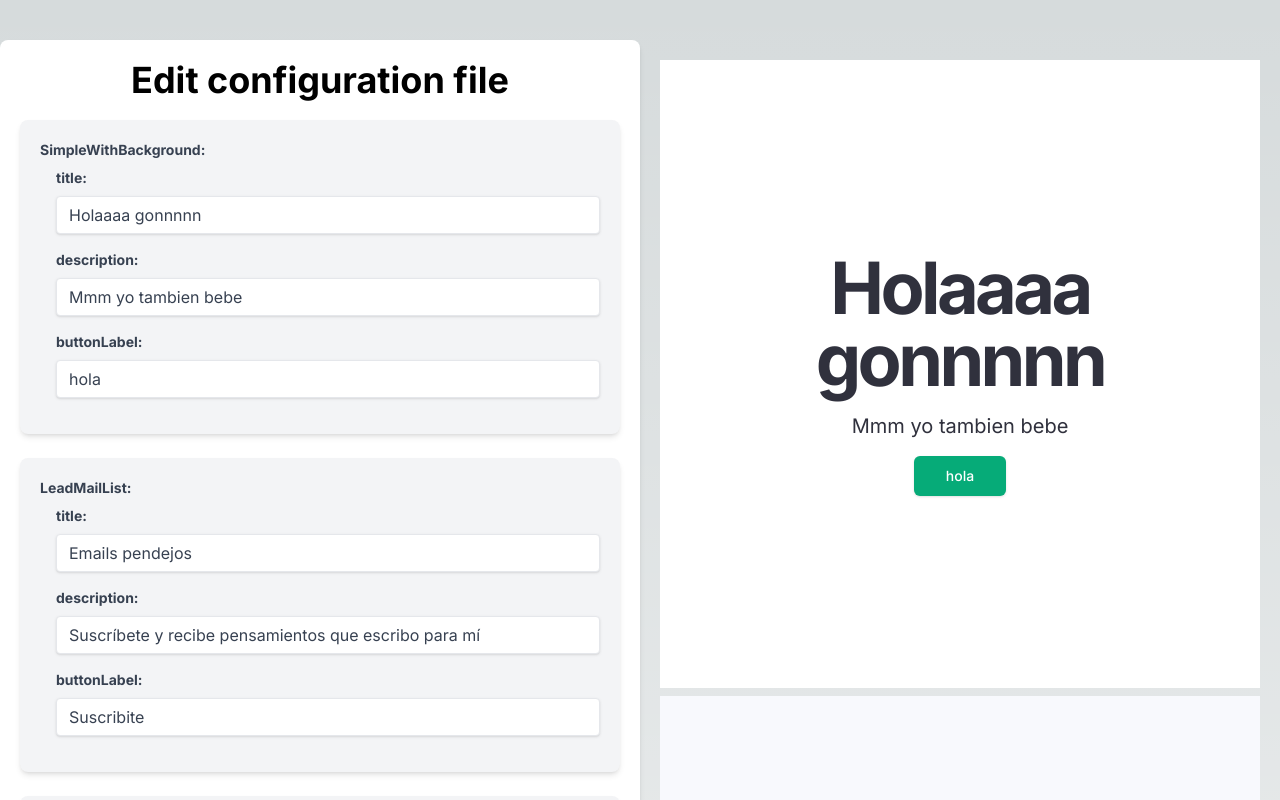
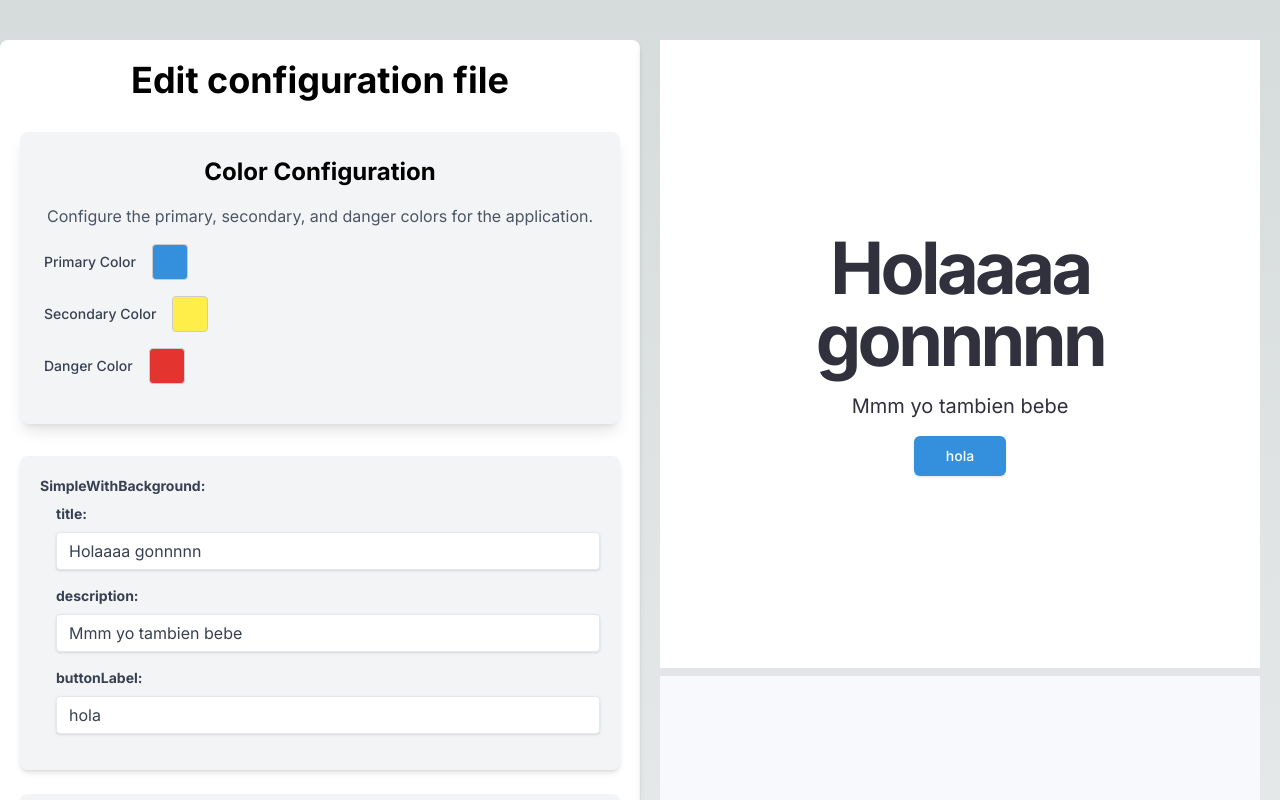
Before and after one commit to lucaford/nextjs-templates, a Next.js app: page /admin in a window 1280 px wide. Shown: the top 800 px of the page. Built offline with nearby package versions, Linux system fonts and the light colour scheme; no server answers; sample sign-in values are in the browser's storage.

Commit message:
First approach to  dyamic color settings

```diff
--- a/package.json
+++ b/package.json
@@ -26,10 +26,12 @@
   "devDependencies": {
     "@types/node": "^20",
     "@types/react": "^18",
+    "@types/react-color": "^3.0.12",
     "@types/react-dom": "^18",
     "eslint": "^8",
     "eslint-config-next": "14.2.3",
     "postcss": "^8",
+    "react-color": "^2.19.3",
     "tailwindcss": "^3.4.1",
     "typescript": "^5"
   }
--- a/src/app/admin/page.tsx
+++ b/src/app/admin/page.tsx
@@ -3,6 +3,7 @@
 import { useState, useEffect } from "react";
 import NestedFormFields from "@/components/admin/NestedFormFields";
 import componentMap from "@/helpers/componentes-mapping";
+import ColorSetter from "@/components/admin/ColorSetter";
 
 const EditI18nPage = () => {
   const [translations, setTranslations] = useState<Record<string, any>>({});
@@ -74,6 +75,7 @@ const EditI18nPage = () => {
         <h1 className="text-4xl text-black font-bold mb-5 text-center">
           Edit configuration file
         </h1>
+        <ColorSetter/>
         <NestedFormFields data={translations} onChange={handleChange} />
         <div className="flex justify-center mt-5">
           <button
@@ -85,7 +87,7 @@ const EditI18nPage = () => {
           </button>
         </div>
       </div>
-      <div className="w-1/2 p-5">
+      <div className="w-1/2 px-5 shadow-md rounded-lg">
         {Object.keys(translations).map((key) => {
           const Component = componentMap[key];
           return Component ? (
--- a/src/app/globals.css
+++ b/src/app/globals.css
@@ -6,7 +6,8 @@
   --foreground-rgb: 0, 0, 0;
   --background-start-rgb: 214, 219, 220;
   --background-end-rgb: 255, 255, 255;
-}
+  --color-primary: #3490dc;
+  --color-secondary: #ffed4a;}
 
 @media (prefers-color-scheme: dark) {
   :root {
--- /dev/null
+++ b/src/components/admin/ColorPicker.tsx
@@ -0,0 +1,52 @@
+import React, { useState } from 'react';
+import { ChromePicker } from 'react-color';
+
+type ColorPickerProps = {
+  label: string;
+  color: string;
+  onChange: (color: string) => void;
+};
+
+const ColorPicker: React.FC<ColorPickerProps> = ({ label, color, onChange }) => {
+  const [displayColorPicker, setDisplayColorPicker] = useState(false);
+  const [currentColor, setCurrentColor] = useState(color);
+
+  const handleClick = () => {
+    setDisplayColorPicker(!displayColorPicker);
+  };
+
+  const handleClose = () => {
+    setDisplayColorPicker(false);
+  };
+
+  const handleChange = (color: any) => {
+    setCurrentColor(color.hex);
+    onChange(color.hex);
+  };
+
+  return (
+    <div className="flex items-center">
+      <label className="block text-sm font-medium text-gray-700 mr-4">{label}</label>
+      <div style={{ display: 'inline-block' }} onClick={handleClick}>
+        <div
+          style={{
+            width: '36px',
+            height: '36px',
+            borderRadius: '4px',
+            background: currentColor,
+            cursor: 'pointer',
+            border: '1px solid #ccc',
+          }}
+        />
+      </div>
+      {displayColorPicker ? (
+        <div style={{ position: 'absolute', zIndex: '2' }}>
+          <div style={{ position: 'fixed', top: '0px', right: '0px', bottom: '0px', left: '0px' }} onClick={handleClose} />
+          <ChromePicker color={currentColor} onChange={handleChange} />
+        </div>
+      ) : null}
+    </div>
+  );
+};
+
+export default ColorPicker;
--- /dev/null
+++ b/src/components/admin/ColorSetter.tsx
@@ -0,0 +1,41 @@
+import React, { useState } from 'react';
+import ColorPicker from './ColorPicker';
+
+const ColorConfigurationCard: React.FC = () => {
+  const [primaryColor, setPrimaryColor] = useState('#3490dc');
+  const [secondaryColor, setSecondaryColor] = useState('#ffed4a');
+  const [dangerColor, setDangerColor] = useState('#e3342f');
+
+  const handlePrimaryColorChange = (color: string) => {
+    setPrimaryColor(color);
+    document.documentElement.style.setProperty('--color-primary', color);
+  };
+
+  const handleSecondaryColorChange = (color: string) => {
+    setSecondaryColor(color);
+    document.documentElement.style.setProperty('--color-secondary', color);
+  };
+
+  const handleDangerColorChange = (color: string) => {
+    setDangerColor(color);
+    document.documentElement.style.setProperty('--color-danger', color);
+  };
+
+  return (
+    <div className="bg-gray-100 shadow-lg rounded-lg p-6 my-8">
+      <h2 className="text-2xl font-bold text-black mb-4 text-center">Color Configuration</h2>
+      <p className="text-gray-600 mb-4 text-center">Configure the primary, secondary, and danger colors for the application.</p>
+      <div className="mb-4">
+        <ColorPicker label="Primary Color" color={primaryColor} onChange={handlePrimaryColorChange} />
+      </div>
+      <div className="mb-4">
+        <ColorPicker label="Secondary Color" color={secondaryColor} onChange={handleSecondaryColorChange} />
+      </div>
+      <div className="mb-4">
+        <ColorPicker label="Danger Color" color={dangerColor} onChange={handleDangerColorChange} />
+      </div>
+    </div>
+  );
+};
+
+export default ColorConfigurationCard;
--- a/src/sections/hero/SimpleWithBackground.tsx
+++ b/src/sections/hero/SimpleWithBackground.tsx
@@ -35,7 +35,7 @@ export function SimpleWithBackground() {
           </p>
           <div className="flex justify-center">
             <Link
-              className="inline-flex h-10 items-center justify-center rounded-md bg-[#06AB78] px-8 text-sm font-medium text-white shadow transition-colors hover:bg-[#0e7490] focus:outline-none focus:ring-2 focus:ring-[#0891b2] focus:ring-offset-2"
+              className="inline-flex h-10 items-center justify-center rounded-md bg-primary px-8 text-sm font-medium text-white shadow transition-colors hover:bg-[#0e7490] focus:outline-none focus:ring-2 focus:ring-[#0891b2] focus:ring-offset-2"
               href="#"
             >
               {t("buttonLabel")}
--- a/tailwind.config.ts
+++ b/tailwind.config.ts
@@ -14,6 +14,10 @@ const config: Config = {
         "gradient-conic":
           "conic-gradient(from 180deg at 50% 50%, var(--tw-gradient-stops))",
       },
+      colors: {
+        primary: 'var(--color-primary)',
+        secondary: 'var(--color-secondary)'
+      }
     },
   },
   plugins: [require("tailwindcss-animate"), require("tailwindcss-animate")],
```
Also changed, not shown: 2 other files (tests, documents, lock files or other folders).
